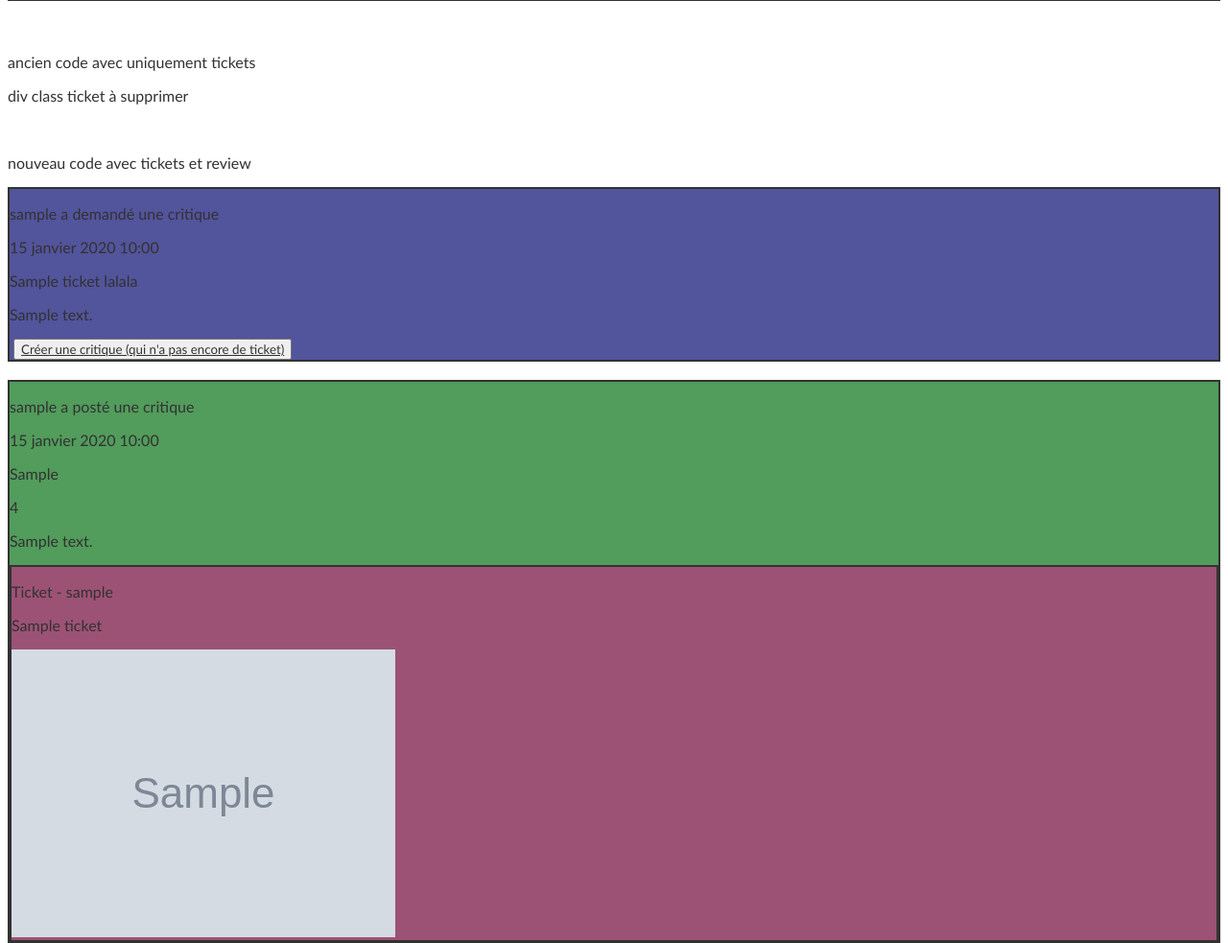
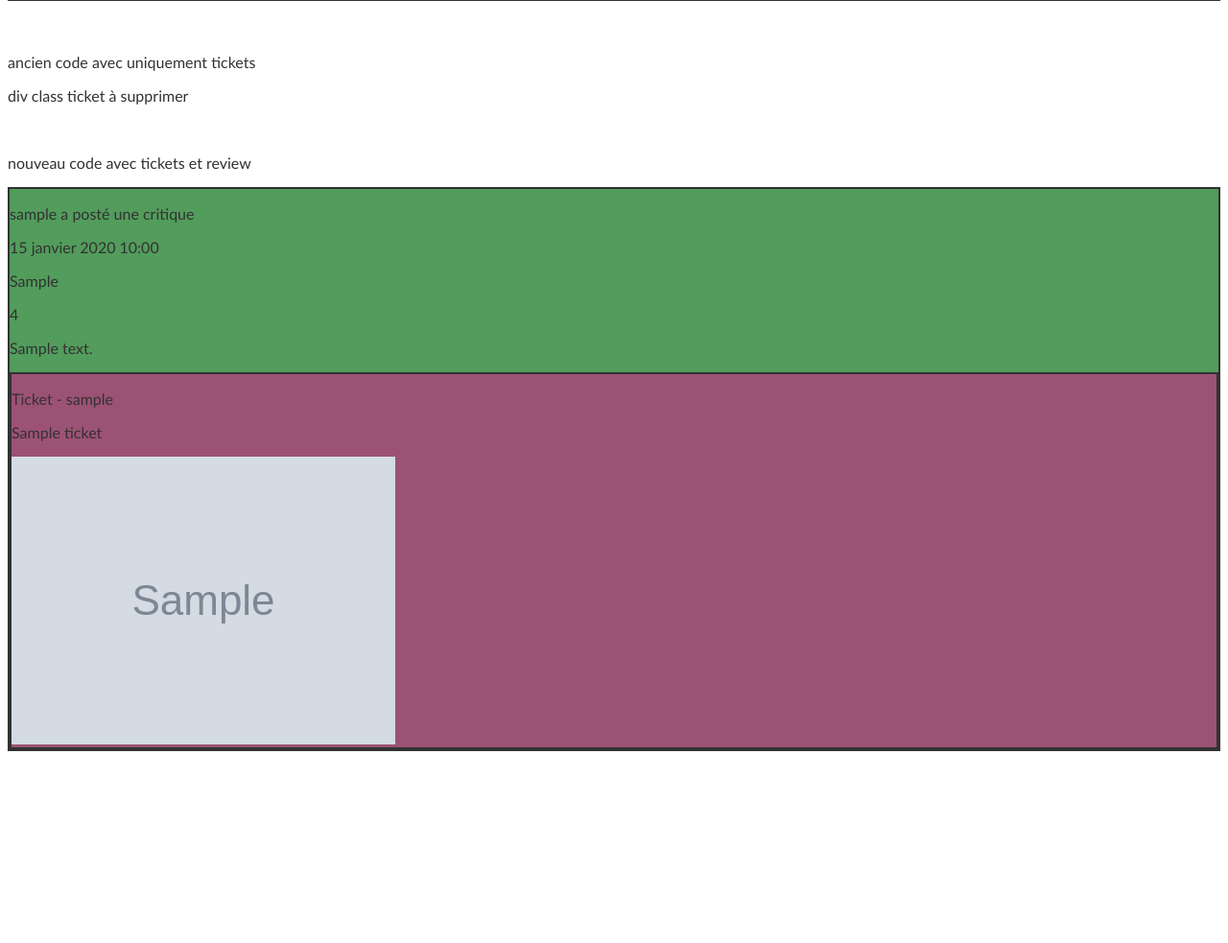
Before and after one commit to ThomasCreusot/OpenClassRooms_Project9, a Django app: page /home/ in a window 1280 px wide. Shown: the part 479-1462 px from the top of the page at 96% size. After the commit the page ends 1262 px from the top, so only its background shows below. Run offline with Django 4.2, Linux system fonts and the light colour scheme; a user stored in the database is signed in; tables that the repository leaves empty hold one stand-in row (values such as "Sample post"); grey boxes marked "Sample" are stand-in pictures.

Commit message:
Tickets answered by a review are not displayed anymore (not alone; only within the review)

```diff
--- a/reviews_app/templates/reviews_app/home.html
+++ b/reviews_app/templates/reviews_app/home.html
@@ -52,7 +52,7 @@
                 <p>{{ instance.title }} lalala</p>
                 <p>{{ instance.description }}</p>
                 {% if instance.image %}
-                    <img src="{{ ticket.image.url }}">
+                    <img src="{{ instance.image.url }}">
                 {% endif %}
 
                 <button><a href="{% url 'home' %}">Créer une critique (qui n'a pas encore de ticket)</a></button>
--- a/reviews_app/views.py
+++ b/reviews_app/views.py
@@ -14,8 +14,11 @@ from django.db.models import Q
 
 @login_required
 def home(request):
-    tickets = models.Ticket.objects.all()
     reviews = models.Review.objects.all()
+    # exclusion of tickets already associated to a review with __in (field name + __ + in)
+    tickets = models.Ticket.objects.all().exclude(
+        review__in=reviews
+    )
 
     #context = {
     #    'tickets': tickets,
```
Also changed, not shown: media/aE2qQ5M_460s_Yqfo8Jp.jpg (added).
